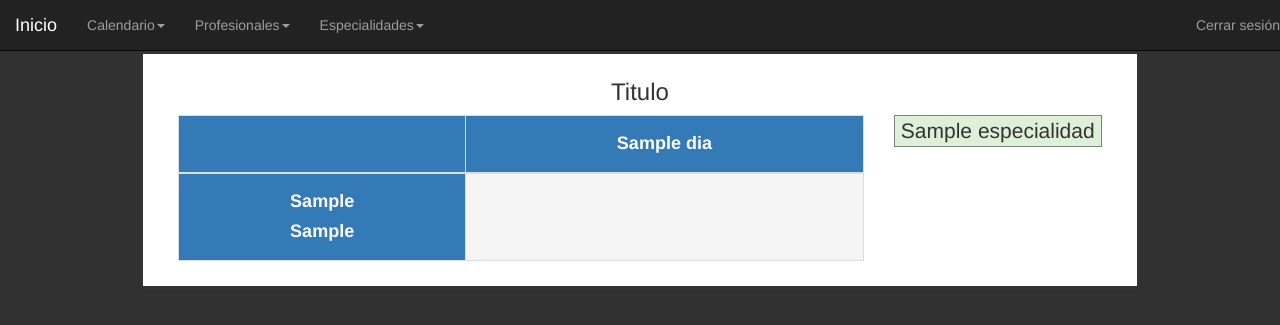
After one commit to yo-alan/horarios, a Django app: template calendario/templates/calendario/add.html in a window 1280 px wide. The commit adds this page. Shown: the top 325 px of the page. Run offline with Django 3.2, Linux system fonts and the light colour scheme; the template is opened without the code that fills it: most values are stand-ins (such as "Sample title", 1, 10 or a date in 2020); some libraries are stand-ins or nearby versions.

Commit message:
Agrego la opcion de crear un calendario a la medida.

```diff
--- a/calendario/static/calendario/css/custom.css
+++ b/calendario/static/calendario/css/custom.css
@@ -6,7 +6,12 @@ article {
 	background-color: white;
     margin: auto;
     margin-top: 50px;
-    width: 800px;
+    width: 1000px;
     border: 3px solid;
     padding: 5px;
 }
+
+p.border-especialidad {
+	border: 1px solid grey;
+	cursor: move;
+}
--- /dev/null
+++ b/calendario/templates/calendario/add.html
@@ -0,0 +1,87 @@
+{% extends "admin/base.html" %}
+
+{% block title %}Crear un calendario a medida {% endblock %}
+
+{% block article %}
+	<script>
+		function allowDrop(ev) {
+			ev.preventDefault();
+		}
+
+		function drag(ev) {
+			ev.dataTransfer.setData("text", ev.target.id);
+		}
+
+		function drop(ev) {
+			ev.preventDefault();
+			var idNuevo = ev.dataTransfer.getData("text");
+			var nuevo = document.getElementById(idNuevo);
+			var anterior = ev.target.firstChild;
+
+			var divOrigen = nuevo.parentNode;
+
+			//~ divOrigen.removeChild(nuevo);
+
+			if(anterior != null)
+				divOrigen.appendChild(anterior);
+
+			ev.target.appendChild(nuevo);
+		}
+	</script>
+	<div class="container-fluid">
+		<div class="row clearfix">
+			<div class="col-md-12">
+				<h3 class="text-center">
+					Titulo
+				</h3>
+				<div class="col-md-9 col-md-pull-0">
+					<table class="table table-bordered">
+						<thead>
+							<tr class="bg-primary">
+								<th class="text-center">
+								</th>
+								{% for dia in entorno.espacio.dias_habiles %}
+									<th class="text-center">
+										<h4><strong>{{ dia }}</strong></h4>
+									</th>
+								{% endfor %}
+							</tr>
+						</thead>
+						<tbody>
+							{% for hora in entorno.espacio.horas %}
+								<tr>
+									<td class="text-center bg-primary">
+										<h4>
+											<strong>{{ hora.hora_desde }}</strong>
+										</h4>
+										<h4>
+											<strong>{{ hora.hora_hasta }}</strong>
+										</h4>
+									</td>
+									{% for dia in entorno.espacio.dias_habiles %}
+										<td class="text-center active">
+											<div id="{{ hora }}{{ dia }}" ondrop="drop(event)" ondragover="allowDrop(event)">
+
+											</div>
+										</td>
+									{% endfor %}
+								</tr>
+							{% endfor %}
+						</tbody>
+					</table>
+				</div>
+				<div class="col-md-3 col-md-pull-0">
+					<ul class="list-unstyled">
+						{% for profesional in entorno.profesionales %}
+							<li>
+								<p id="{{ profesional.especialidad.id }}" name="{{ profesional.especialidad.id }}" draggable="true" ondragstart="drag(event)" class="bg-success lead border-especialidad text-center">
+									{{ profesional.especialidad }}
+								</p>
+							</li>
+						{% endfor %}
+					</ul>
+				</div>
+			</div>
+		</div>
+	</div>
+{% endblock %}
--- a/calendario/templates/calendario/detail.html
+++ b/calendario/templates/calendario/detail.html
@@ -57,7 +57,7 @@
 									<strong>{{ horario.profesional.especialidad }}</strong>
 								</h4>
 								[{{ horario.profesional.apellido }}, {{ horario.profesional.nombre}}]
-								</td>
+							</td>
 						{% endfor %}
 						</tr>
 					{% endfor %}
--- a/calendario/urls.py
+++ b/calendario/urls.py
@@ -7,6 +7,8 @@ urlpatterns = [
     url(r'^$', views.all, name='all'),
     # ex: /calendario/all/
     url(r'^all/$', views.all, name='all'),
+    # ex: /calendario/add/
+    url(r'^add/$', views.add, name='add'),
     # ex: /calendario/5/
     url(r'^(?P<calendario_id>[0-9]+)/$', views.detail, name='detail'),
     # ex: /calendario/generar/
--- a/templates/admin/base.html
+++ b/templates/admin/base.html
@@ -21,8 +21,18 @@
 							</div>
 							<div class="collapse navbar-collapse" id="bs-example-navbar-collapse-1">
 								<ul class="nav navbar-nav">
-									<li>
-										<a href="{% url 'calendario:all' %}">Calendario</a>
+									<li class="dropdown">
+										 <a href="#" class="dropdown-toggle" data-toggle="dropdown">Calendario<strong class="caret"></strong></a>
+										<ul class="dropdown-menu inverse">
+											<li>
+												<a href="{% url 'calendario:add' %}">Crear a medida</a>
+											</li>
+											<li class="divider">
+											</li>
+											<li>
+												<a href="{% url 'calendario:all' %}">Ver todos</a>
+											</li>
+										</ul>
 									</li>
 									<li class="dropdown">
 										 <a href="#" class="dropdown-toggle" data-toggle="dropdown">Profesionales<strong class="caret"></strong></a>
```
Also changed, not shown: calendario/models.py (+54 -34 lines), calendario/views.py (+14 -0 lines).
